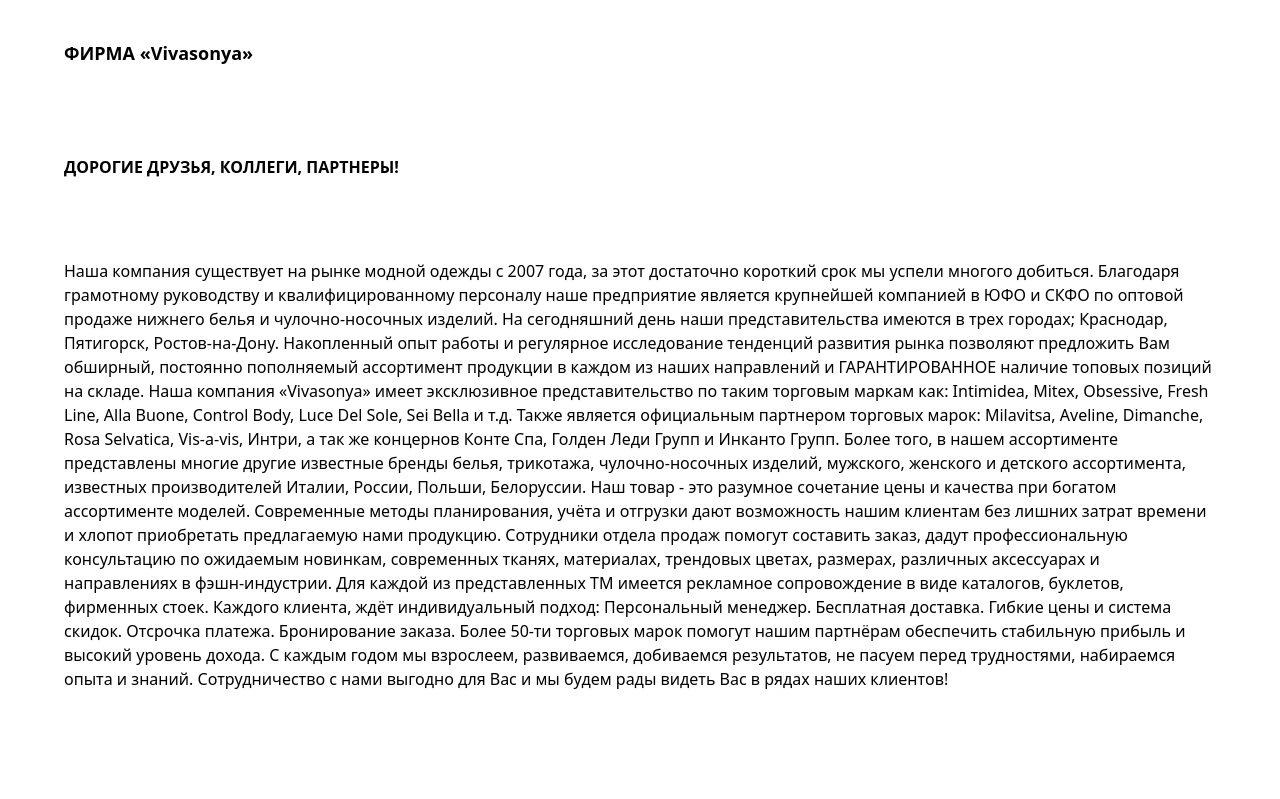
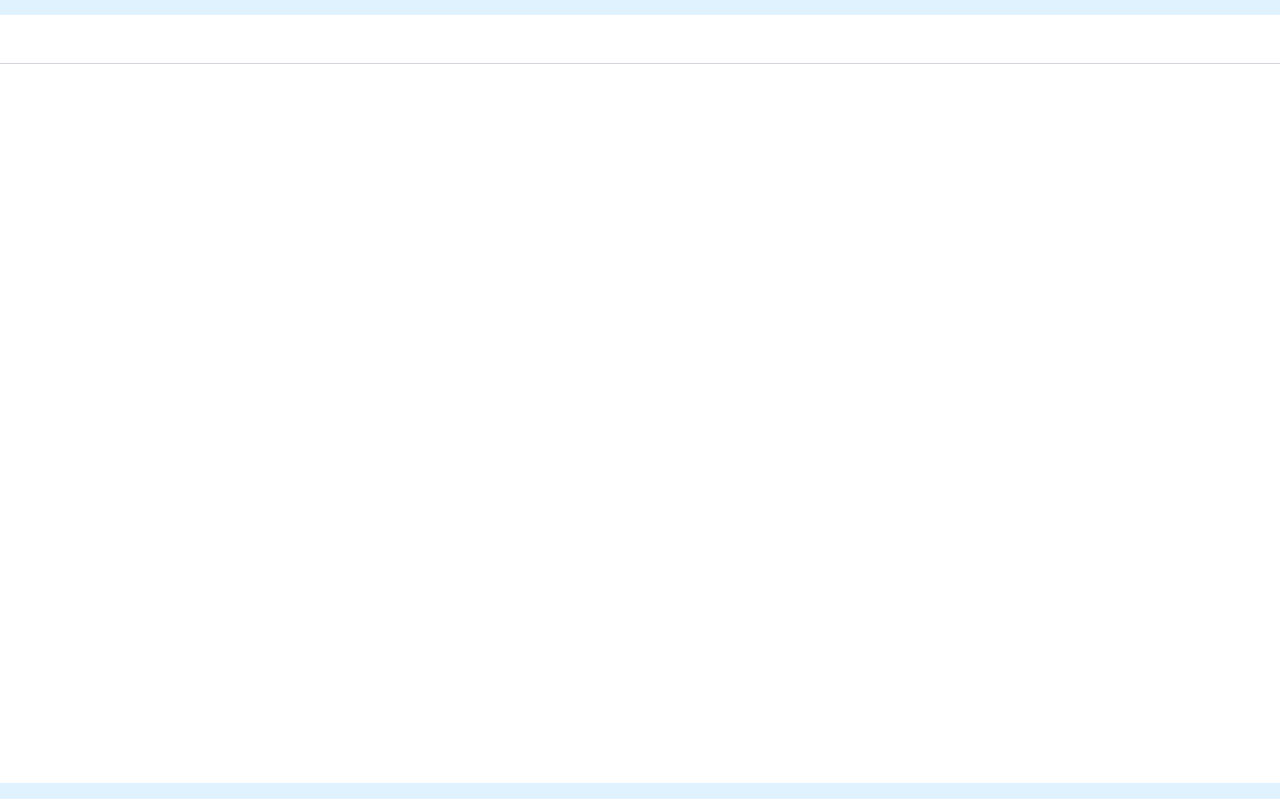
Before and after one commit to qvog/employe-rush, a Django app: page /vacancies/ in a window 1280 px wide. Shown: the part 181-980 px from the top of the page. Before the commit the page ends 870 px from the top, so only its background shows below. Run offline with Django 4.2, Linux system fonts and the light colour scheme; some libraries are stand-ins or nearby versions; grey boxes are pictures that could not be loaded.

Commit message:
vacancies page frontend

```diff
--- a/src/templates/vacancies/vacancies.html
+++ b/src/templates/vacancies/vacancies.html
@@ -1,32 +1,10 @@
 {% extends 'main.html' %}
 
 {% block content %}
-<div class="max-w-6xl mx-auto flex flex-wrap items-start py-6 px-6 xl:px-0">
-    <h1 class="py-4 text-lg text-black-800 font-semibold">ФИРМА «Vivasonya»</h1>
-
-    <div class="mx-auto">
-        <h1 class="py-12 mt-6 mb-6 text-black-800 font-semibold">ДОРОГИЕ ДРУЗЬЯ, КОЛЛЕГИ, ПАРТНЕРЫ!</h1>
-        <div class="max-w-6xl mx-auto py-2 px-6 xl:px-0 flex items-center justify-between">
-            <h2>Наша компания существует на рынке модной одежды с 2007 года, за этот достаточно короткий срок мы успели многого добиться. Благодаря грамотному руководству и квалифицированному персоналу наше предприятие является крупнейшей компанией в ЮФО и СКФО по оптовой продаже нижнего белья и чулочно-носочных изделий. На сегодняшний день наши представительства имеются в трех городах; Краснодар, Пятигорск, Ростов-на-Дону.
-
-                Накопленный опыт работы и регулярное исследование тенденций развития рынка позволяют предложить Вам обширный, постоянно пополняемый ассортимент продукции в каждом из наших направлений и ГАРАНТИРОВАННОЕ наличие топовых позиций на складе.
-
-                Наша компания «Vivasonya» имеет эксклюзивное представительство по таким торговым маркам как: Intimidea, Mitex, Obsessive, Fresh Line, Alla Buone, Control Body, Luce Del Sole, Sei Bella и т.д. Также является официальным партнером торговых марок: Milavitsa, Aveline, Dimanche, Rosa Selvatica, Vis-a-vis, Интри, а так же концернов Конте Спа, Голден Леди Групп и Инканто Групп. Более того, в нашем ассортименте представлены многие другие известные бренды белья, трикотажа, чулочно-носочных изделий, мужского, женского и детского ассортимента, известных производителей Италии, России, Польши, Белоруссии.
-
-                Наш товар - это разумное сочетание цены и качества при богатом ассортименте моделей. Современные методы планирования, учёта и отгрузки дают возможность нашим клиентам без лишних затрат времени и хлопот приобретать предлагаемую нами продукцию.
-
-                Сотрудники отдела продаж помогут составить заказ, дадут профессиональную консультацию по ожидаемым новинкам, современных тканях, материалах, трендовых цветах, размерах, различных аксессуарах и направлениях в фэшн-индустрии. Для каждой из представленных ТМ имеется рекламное сопровождение в виде каталогов, буклетов, фирменных стоек.
-
-                Каждого клиента, ждёт индивидуальный подход:
-
-                Персональный менеджер.
-                Бесплатная доставка.
-                Гибкие цены и система скидок.
-                Отсрочка платежа.
-                Бронирование заказа.
-                Более 50-ти торговых марок помогут нашим партнёрам обеспечить стабильную прибыль и высокий уровень дохода. С каждым годом мы взрослеем, развиваемся, добиваемся результатов, не пасуем перед трудностями, набираемся опыта и знаний.
-
-                Сотрудничество с нами выгодно для Вас и мы будем рады видеть Вас в рядах наших клиентов!</h2>
+<div class="flex bg-sky-100 h-screen">
+    <div class="md:container md:mx-auto bg-white py-12 my-4">
+        <div class="border-b border-gray-300">
+            <div class="border-x-4 border-gray-300"></div>
         </div>
     </div>
 </div>
--- a/src/vacancies/models.py
+++ b/src/vacancies/models.py
@@ -29,9 +29,13 @@ class Vacancy(models.Model):
     slug = models.SlugField(max_length=50, unique=True, null=True)
     discription = models.TextField(max_length=600, null=True)
     workhome = models.BooleanField(_("Work from home or not"), default=False)
+    created_at = models.DateTimeField(_("Date of publishing"), auto_now_add=True)
 
     experience = models.CharField(max_length=20, choices=EXPERIENCE.choices, blank=True)
     jobtype = models.CharField(max_length=20, choices=JOBTYPE.choices, blank=True)
 
+    class Meta:
+        ordering = ('-created_at', )
+
     def __str__(self):
         return self.name
```
Also changed, not shown: src/vacancies/migrations/0002_vacancy_created_at.py (added), src/vacancies/migrations/0003_alter_vacancy_options.py (added).
